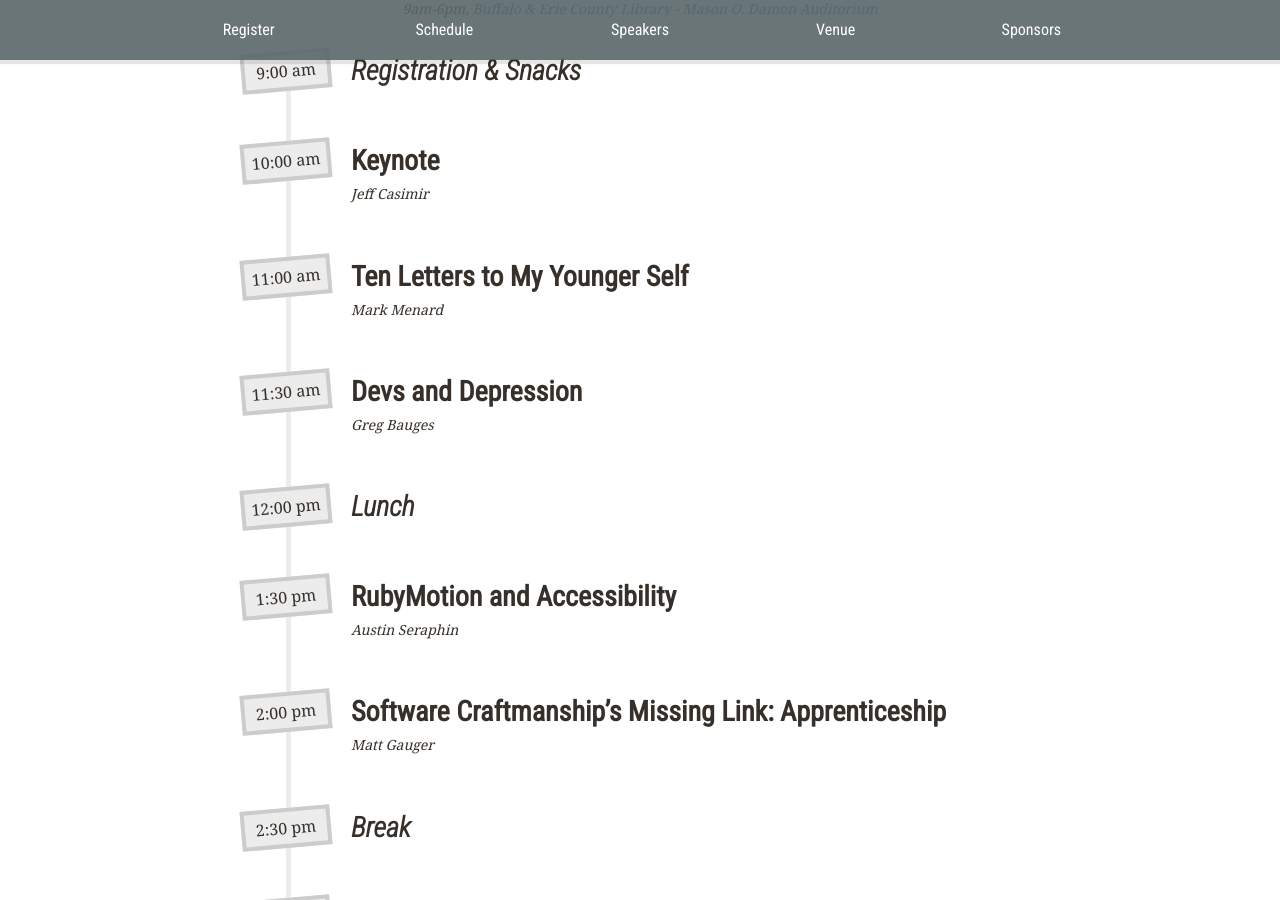
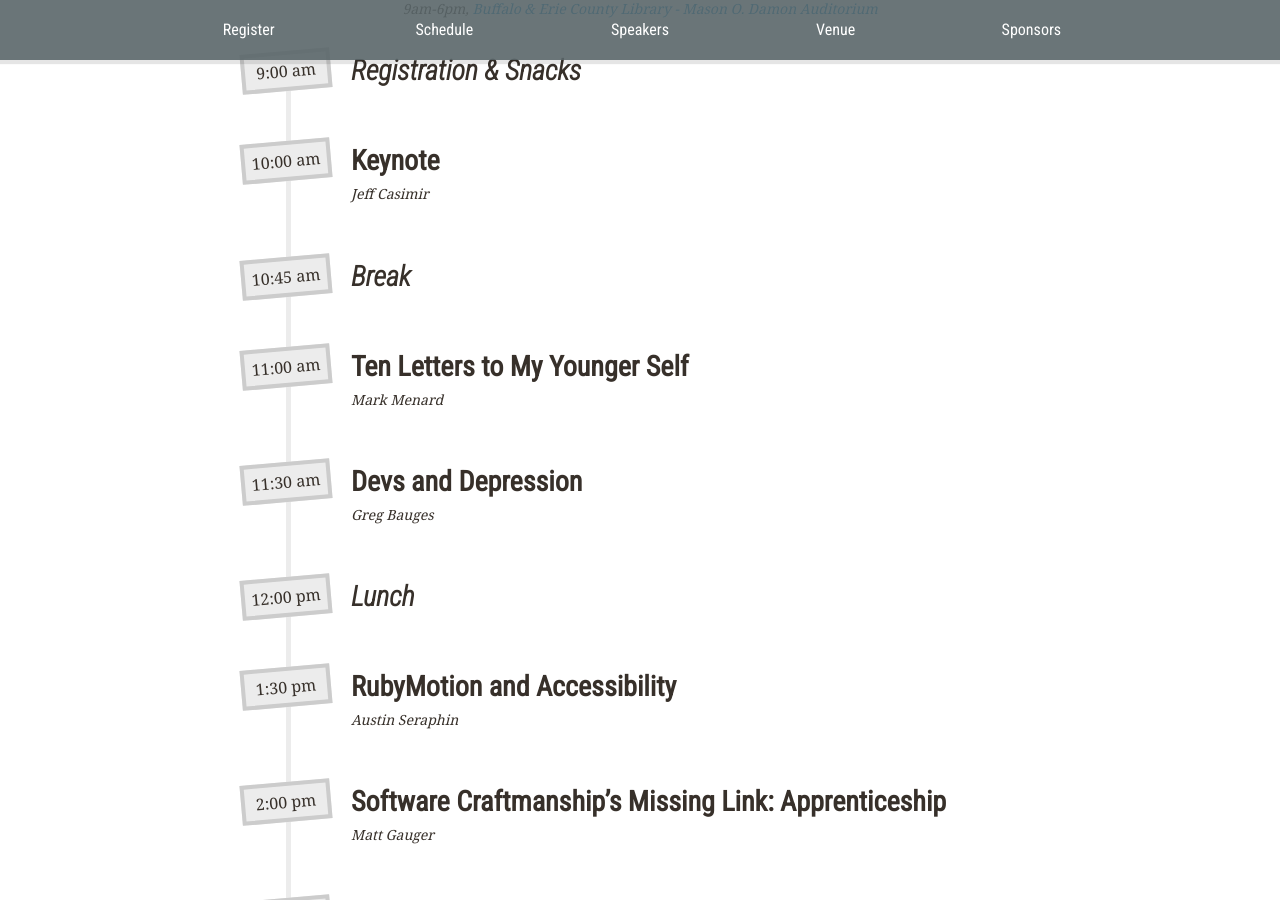
Before and after one commit to nysmakers/nysmakers.github.io, a Jekyll site: the page built from index.html, in a window 1280 px wide and 900 px high, scrolled down 1269 px. Built offline with Jekyll 4.4.1, drawn with Linux system fonts in a browser that asks for light colours; comment, search, counter and statistics services are not loaded.

Commit message:
Add in morning break

```diff
--- a/index.html
+++ b/index.html
@@ -60,6 +60,11 @@ title: Nickel City Ruby Conference - September 20-21, 2013 - Buffalo, NY
             <span class="time">10:00 am</span>
             <h2>Keynote</h2>
             <p>Jeff Casimir</p>
+          </div>
+
+          <div class="slot break">
+            <span class="time">10:45 am</span>
+            <h2>Break</h2>
           </div>
 
           <div class="slot">
@@ -142,6 +147,11 @@ title: Nickel City Ruby Conference - September 20-21, 2013 - Buffalo, NY
             <span class="time">10:00 am</span>
             <h2>Keynote</h2>
             <p>Sara Chipps</p>
+          </div>
+
+          <div class="slot break">
+            <span class="time">10:45 am</span>
+            <h2>Break</h2>
           </div>
 
           <div class="slot">
```
